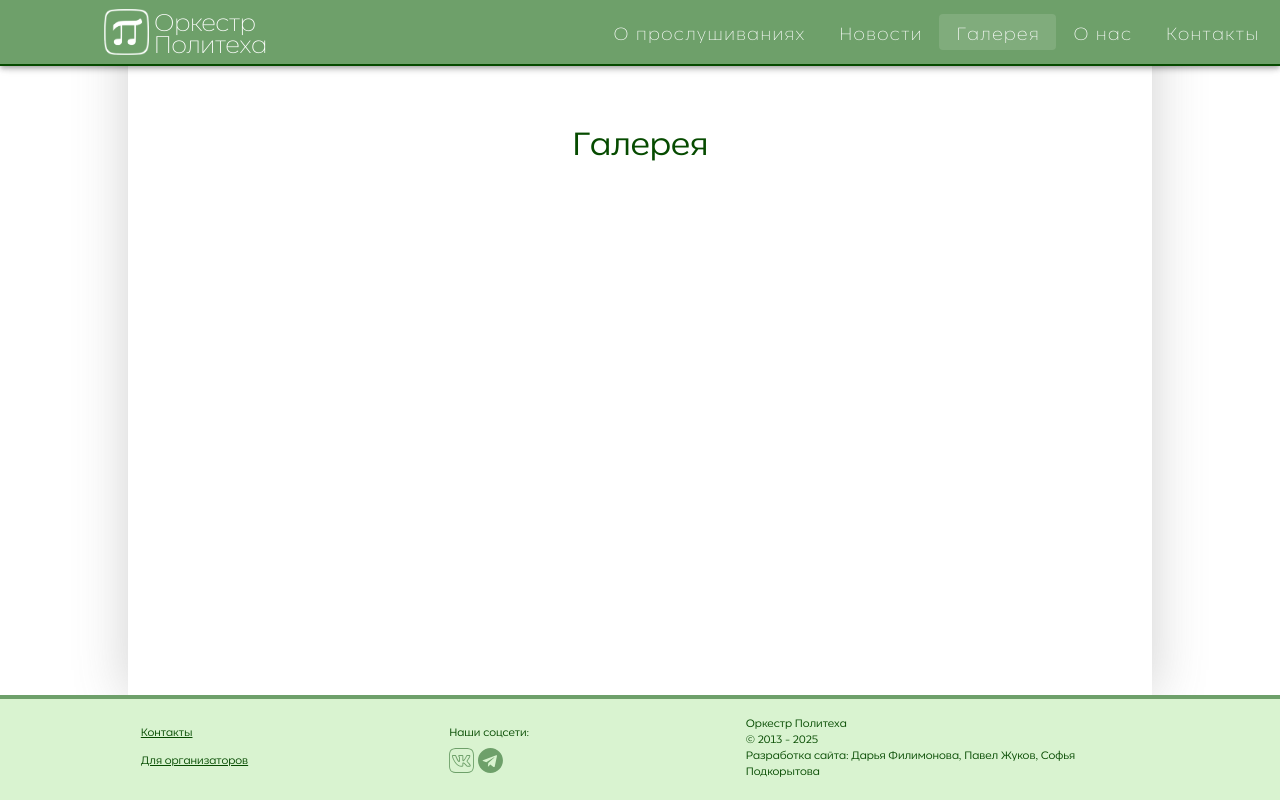
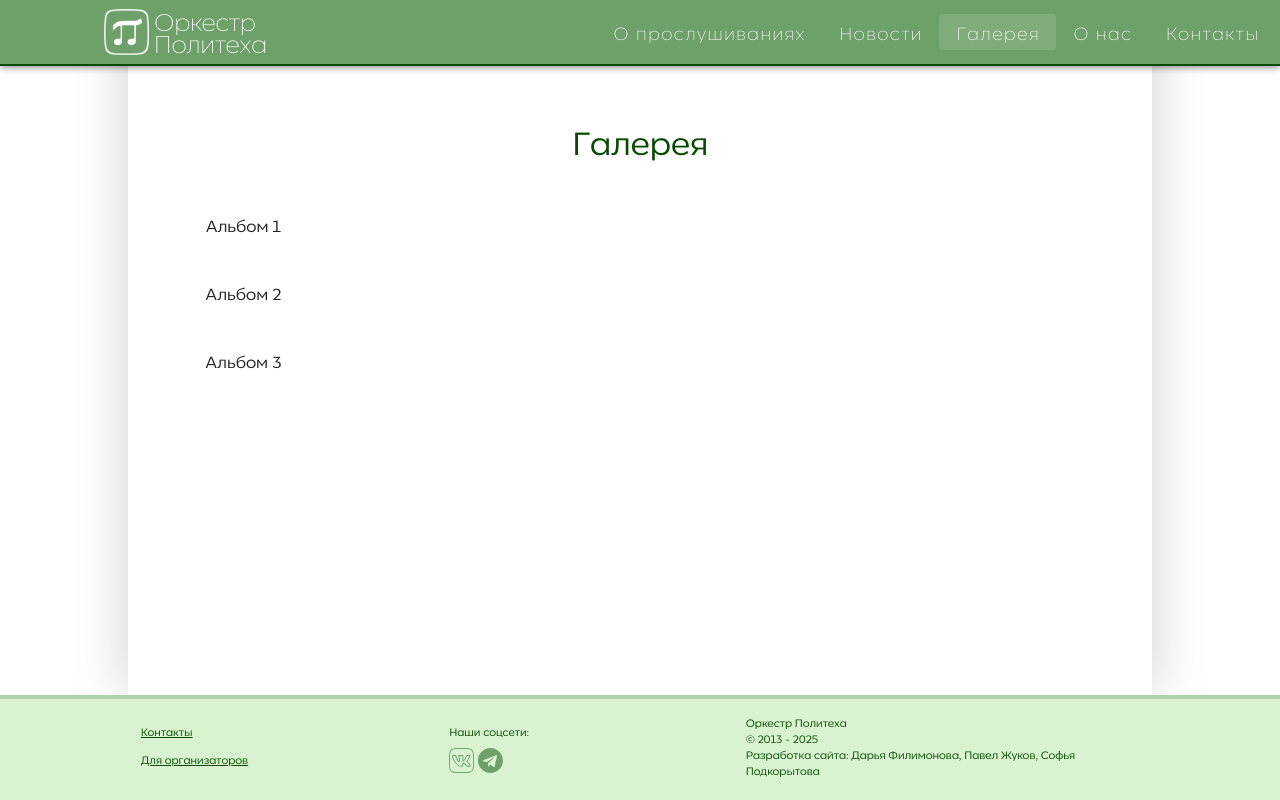
Before and after one commit to marceline223/orchestra_website, a Vue app: page /gallery in a window 1280 px wide. Built offline with nearby package versions, Linux system fonts and the light colour scheme.

Commit message:
Верстка фотогалереи

```diff
--- /dev/null
+++ b/src/models/Album.ts
@@ -0,0 +1,6 @@
+export type Album = {
+  id: number;
+  title: string;
+  path: string;
+  photosSrc: string[];
+};
--- a/src/pages/GalleryPage.vue
+++ b/src/pages/GalleryPage.vue
@@ -1,10 +1,156 @@
 <template>
+
   <div class="page-title">Галерея</div>
+   <v-row
+    > <v-col cols="2"
+      >
+      <div
+        v-for="album in albums"
+        :key="album.id"
+        class="album cursor-pointer my-5 pa-3"
+        :class="currentAlbum?.id == album.id ? 'active' : ''"
+        @click="currentAlbum = album"
+      >
+         {{ album.title }}
+      </div>
+       </v-col
+    > <v-col
+      >
+      <div v-if="currentAlbum" class="gallery my-5">
+         <v-img
+          v-for="(photoSrc, index) in currentAlbum.photosSrc"
+          :key="photoSrc"
+          :src="getImageSrc(photoSrc)"
+          :class="getPhotoClass(index)"
+          eager
+          cover
+          @click="onClickImage(index)"
+        /> <v-dialog
+          width="1200px"
+          height="1000px"
+          :model-value="isImgWindowActive"
+          @update:model-value="isImgWindowActive = false"
+          > <v-card
+            > <v-carousel
+              v-model="carouselValue"
+              class="photo-carousel"
+              show-arrows="hover"
+              hide-delimiters
+              > <v-carousel-item
+                v-for="photoSrc in currentAlbum.photosSrc"
+                :key="photoSrc"
+                :src="getImageSrc(photoSrc)"
+                cover
+              /> </v-carousel
+            > <v-card-text
+              >
+              <p> Альбом: {{ currentAlbum.title }} </p>
+
+              <p> Дата публикации: {{ new Date().toLocaleString() }} </p>
+               </v-card-text
+            > </v-card
+          > </v-dialog
+        >
+      </div>
+       </v-col
+    > </v-row
+  >
 </template>
 
 <script setup lang="ts">
+import { ref } from 'vue';
+import { Album } from '@models/Album';
+
+const currentAlbum: Album | null = ref(null);
+const carouselValue = ref(0);
+const isImgWindowActive = ref(false);
+
+const getImageSrc = (src: string): string => {
+  const album = currentAlbum.value as Album | undefined;
+  return 'photos/gallery/' + album?.path + '/' + src;
+};
+
+const onClickImage = (index: number): void => {
+  carouselValue.value = index;
+  isImgWindowActive.value = true;
+};
+
+/*
+  Определение размера фотографии (A, B, C, D по убыванию) в соответствии с узором
+ */
+const getPhotoClass = (index: number): string => {
+  const photoPattern: string[] = ['c', 'c', 'a', 'b', 'd', 'd'];
+
+  return photoPattern[index % photoPattern.length];
+};
+
+const albums: Album[] = [
+  {
+    id: 0,
+    title: 'Альбом 1',
+    path: 'album1',
+    photosSrc: ['1.jpg', '2.jpg', '3.jpg', '4.jpg', '5.jpg', '6.jpg'],
+  },
+  {
+    id: 1,
+    title: 'Альбом 2',
+    path: 'album2',
+    photosSrc: ['1.jpg', '2.jpg', '3.jpg', '4.jpg', '5.jpg', '6.jpg'],
+  },
+  {
+    id: 2,
+    title: 'Альбом 3',
+    path: 'album3',
+    photosSrc: ['1.jpg', '2.jpg', '3.jpg', '4.jpg', '5.jpg', '6.jpg'],
+  },
+];
 </script>
 
 <style scoped>
+.album {
+  border-radius: 8px;
+}
 
+.album:hover {
+  background-color: var(--hover-color);
+}
+
+.album.active {
+  background-color: var(--footer-color);
+}
+
+.album.active:hover {
+  background-color: var(--light-green-color);
+}
+
+.gallery {
+  display: grid;
+  grid-template-columns: repeat(6, 1fr);
+  grid-auto-rows: 150px;
+  gap: 10px;
+}
+
+.a {
+  grid-column: span 6;
+  grid-row: span 3;
+}
+
+.b {
+  grid-column: span 4;
+  grid-row: span 2;
+}
+
+.c {
+  grid-column: span 3;
+  grid-row: span 2;
+}
+
+.d {
+  grid-column: span 2;
+  grid-row: span 1;
+}
+
+.photo-carousel {
+  height: 100% !important;
+}
 </style>
--- a/src/pages/news-page/NewsPage.vue
+++ b/src/pages/news-page/NewsPage.vue
@@ -1,17 +1,20 @@
 <template>
+
   <div class="page-title">Новости оркестра</div>
-  <div class="news-grid mt-10" v-if="news.length">
-    <!-- большая карточка -->
-    <news-preview-component :news-object="news[0]" class="news-item large" large />
 
-    <!-- маленькие -->
-    <news-preview-component
+  <div v-if="news.length" class="news-grid mt-10">
+     <!-- большая карточка --> <news-preview-component
+      :news-object="news[0]"
+      class="news-item large"
+      large
+    /> <!-- маленькие --> <news-preview-component
       v-for="newsObj in news.slice(1)"
       :key="newsObj.id"
       :news-object="newsObj"
       class="news-item small"
     />
   </div>
+
 </template>
 
 <script setup lang="ts">
--- a/src/style.scss
+++ b/src/style.scss
@@ -1,14 +1,15 @@
-@import url("/public/fonts/CorsaGrotesk/stylesheet.css");
+@import url('/public/fonts/CorsaGrotesk/stylesheet.css');
 
 :root {
   font-family: 'Corsa Grotesk', serif;
   line-height: 1.5;
   font-weight: 400;
 
-  --light-green-color: #6EA06A;
-  --green-text-color: #064B00;
-  --footer-color: #D9F3D0;
+  --light-green-color: #afd1ac;
+  --green-text-color: #064b00;
+  --footer-color: #d9f3d0;
   --darker-green-text-color: #144311;
+  --hover-color: #eaf0e8;
 
   color: rgba(255, 255, 255, 0.87);
 
@@ -83,7 +84,8 @@ a {
   color: var(--light-green-color);
 }
 
-h1, .h1 {
+h1,
+.h1 {
   color: var(--green-text-color);
   text-align: left;
   font-weight: 100;
@@ -92,14 +94,16 @@ h1, .h1 {
   margin-bottom: 8px;
 }
 
-h2, .h2 {
+h2,
+.h2 {
   color: var(--green-text-color);
   text-align: left;
   font-weight: lighter !important;
   font-size: 24pt !important;
 }
 
-h3, .h3 {
+h3,
+.h3 {
   color: var(--darker-green-text-color);
   text-align: left;
   font-weight: lighter;
@@ -161,7 +165,8 @@ h3, .h3 {
   font-weight: lighter;
 }
 
-v-container, .v-container {
+v-container,
+.v-container {
   padding: 3em !important;
   min-width: 100% !important;
 }
@@ -170,7 +175,8 @@ v-container, .v-container {
   height: 200% !important;
 }
 
-v-main, .v-main {
+v-main,
+.v-main {
   margin: 0 auto;
   padding: 0;
   width: 80%;
@@ -180,27 +186,30 @@ v-main, .v-main {
   box-shadow: 0 0 50px 0 rgba(99, 99, 99, 0.3);
 }
 
-
 @media (min-width: 1920px) {
-  v-main, .v-main {
+  v-main,
+  .v-main {
     width: 70%;
   }
 }
 
 @media (min-width: 1200px) and (max-width: 1919.99px) {
-  v-main, .v-main {
+  v-main,
+  .v-main {
     width: 80%;
   }
 }
 
 @media (min-width: 900px) and (max-width: 1199.99px) {
-  v-main, .v-main {
+  v-main,
+  .v-main {
     width: 90%;
   }
 }
 
 @media (min-width: 360px) and (max-width: 899.99px) {
-  v-main, .v-main {
+  v-main,
+  .v-main {
     width: 95%;
   }
 }
```
